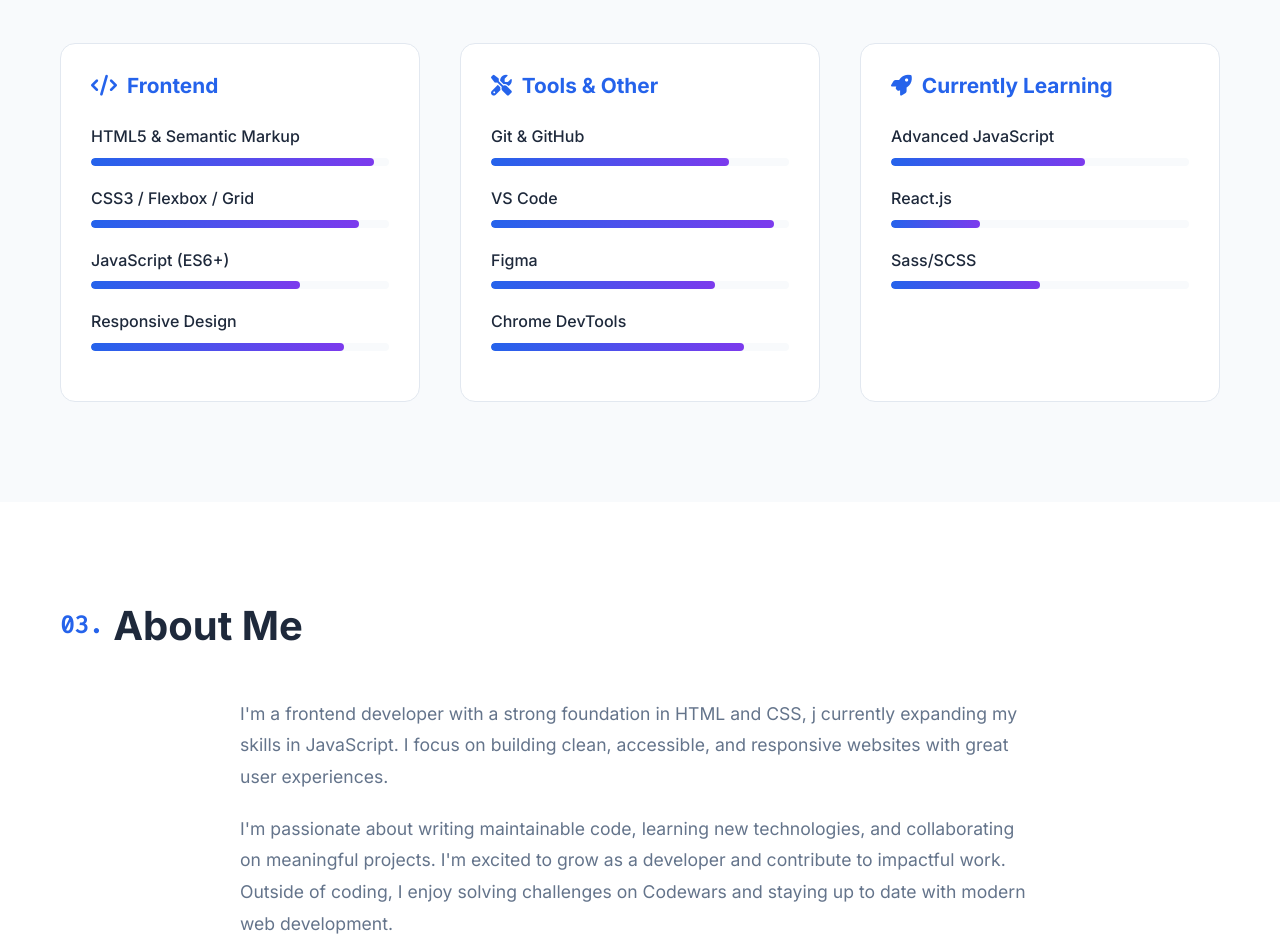
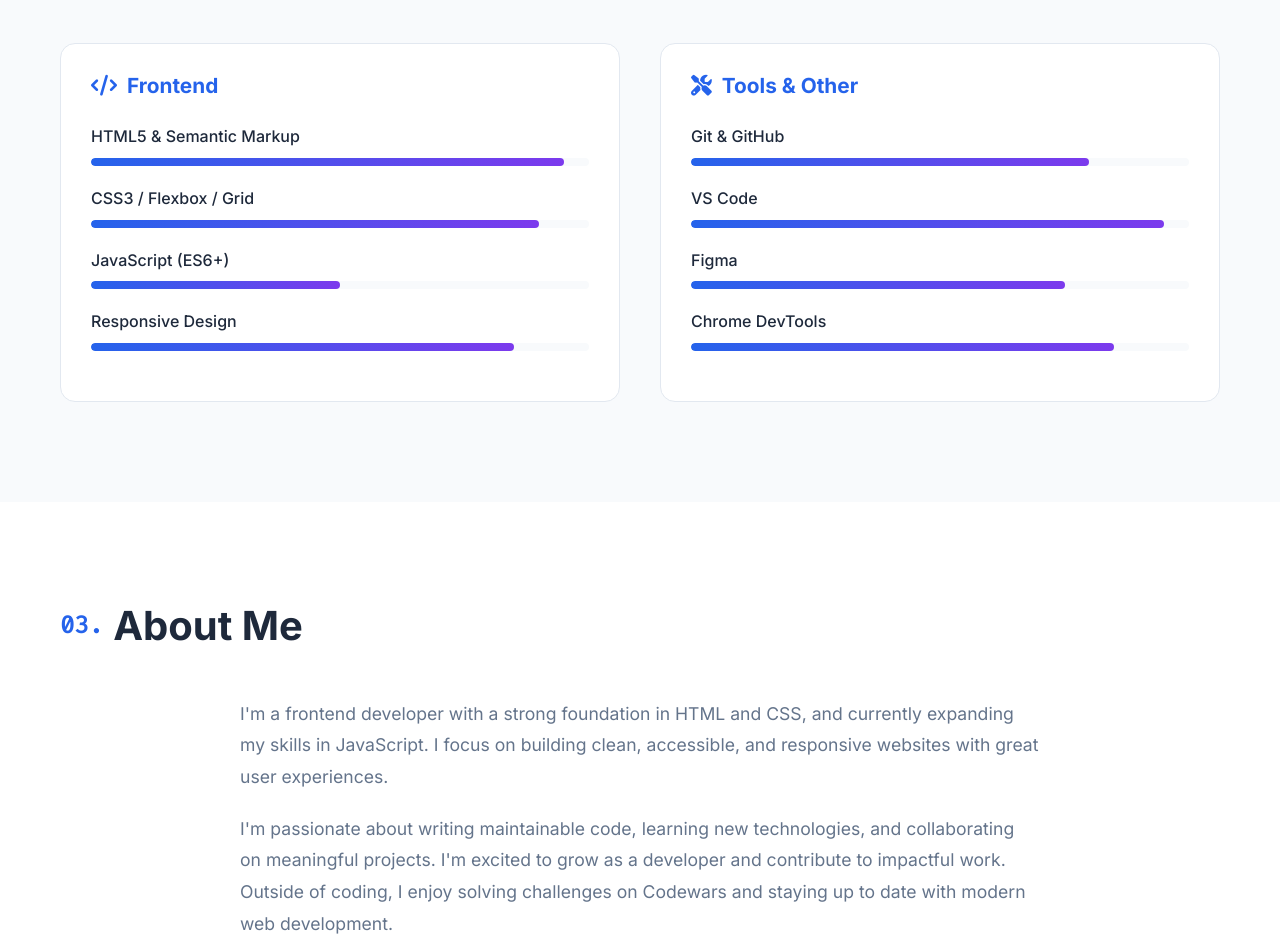
Before and after one commit to eliza-frontend/eliza-frontend.github.io, a plain HTML site: page index.html in a window 1280 px wide. Shown: the part 1600-2542 px from the top of the page. Drawn offline with Linux system fonts and the light colour scheme.

Commit message:
Update portfolio files

```diff
--- a/index.html
+++ b/index.html
@@ -3,7 +3,7 @@
 <head>
     <meta charset="UTF-8">
     <meta name="viewport" content="width=device-width, initial-scale=1.0">
-    <title>Your Name | Frontend Developer</title>
+    <title>Eliza | Frontend Developer</title>
     <link rel="stylesheet" href="style.css">
     <link rel="stylesheet" href="https://cdnjs.cloudflare.com/ajax/libs/font-awesome/6.4.0/css/all.min.css">
     <link href="https://fonts.googleapis.com/css2?family=Inter:wght@300;400;500;600;700&family=Fira+Code:wght@300;400&display=swap" rel="stylesheet">
@@ -151,7 +151,7 @@
                         <li class="skill-item">
                             <span class="skill-name">JavaScript (ES6+)</span>
                             <div class="skill-level">
-                                <div class="skill-bar" style="width: 70%"></div>
+                                <div class="skill-bar" style="width: 50%"></div>
                             </div>
                         </li>
                         <li class="skill-item">
@@ -195,33 +195,6 @@
                         </li>
                     </ul>
                 </div>
-
-                <div class="skill-category">
-                    <h3 class="skill-category-title">
-                        <i class="fas fa-rocket"></i>
-                        Currently Learning
-                    </h3>
-                    <ul class="skill-list">
-                        <li class="skill-item">
-                            <span class="skill-name">Advanced JavaScript</span>
-                            <div class="skill-level">
-                                <div class="skill-bar" style="width: 65%"></div>
-                            </div>
-                        </li>
-                        <li class="skill-item">
-                            <span class="skill-name">React.js</span>
-                            <div class="skill-level">
-                                <div class="skill-bar" style="width: 30%"></div>
-                            </div>
-                        </li>
-                        <li class="skill-item">
-                            <span class="skill-name">Sass/SCSS</span>
-                            <div class="skill-level">
-                                <div class="skill-bar" style="width: 50%"></div>
-                            </div>
-                        </li>
-                    </ul>
-                </div>
             </div>
         </div>
     </section>
@@ -235,7 +208,7 @@
             <div class="about-content">
                 <div class="about-text">
                     <p>
-                        I'm a frontend developer with a strong foundation in HTML and CSS, j
+                        I'm a frontend developer with a strong foundation in HTML and CSS, and
                         currently expanding my skills in JavaScript. I focus on building clean,
                         accessible, and responsive websites with great user experiences.
                     </p>
--- a/style.css
+++ b/style.css
@@ -1,6 +1,4 @@
-/* ===== CSS Variables ===== */
 :root {
-    /* Light theme colors */
     --primary: #2563eb;
     --primary-light: #3b82f6;
     --secondary: #7c3aed;
```
Also changed, not shown: script.js (+3 -5 lines).
